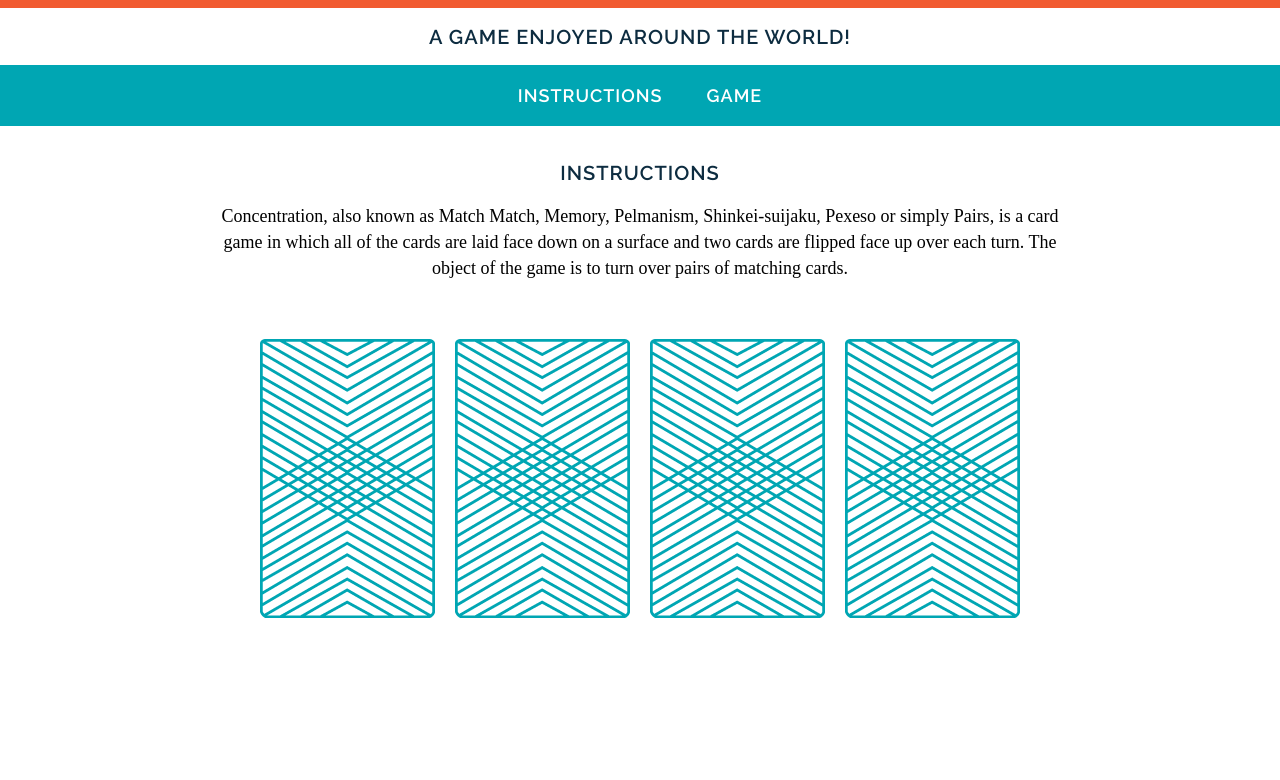
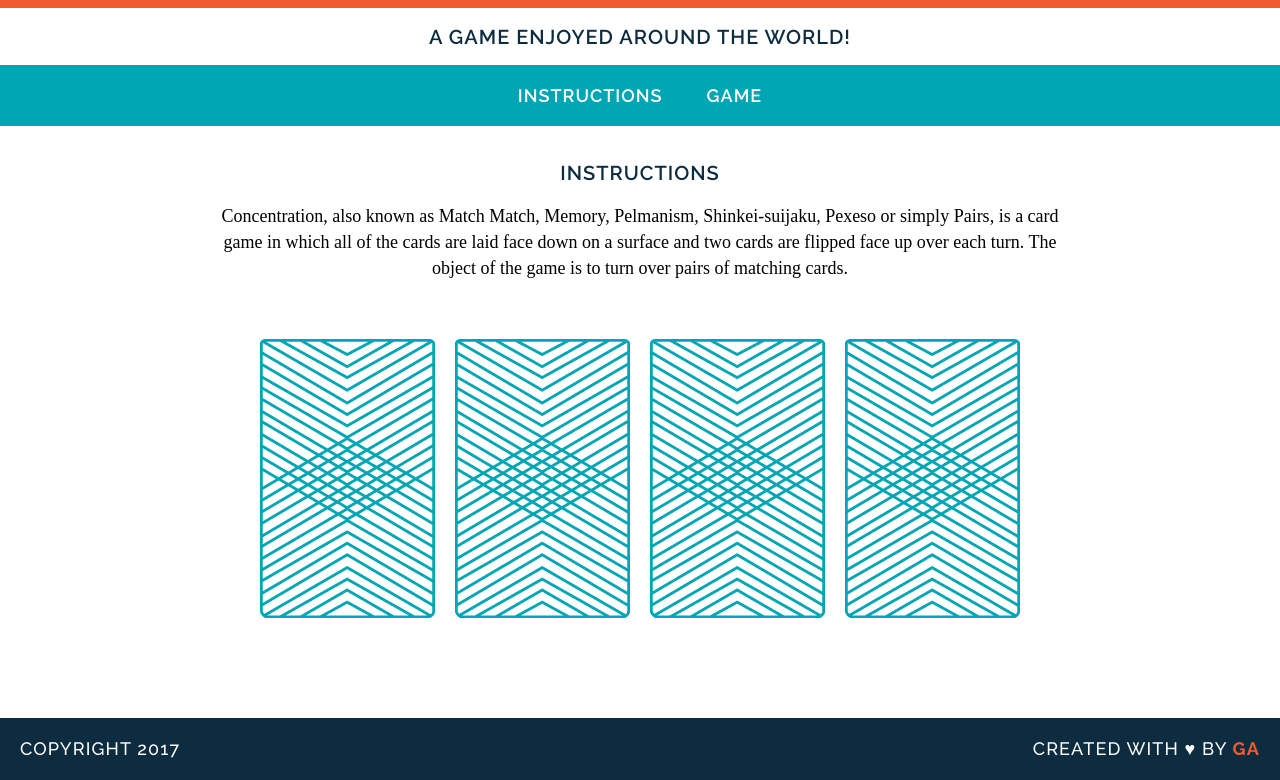
Before and after one commit to bcarteratx/GA-memoryGame, a plain HTML site: page memory_game/index.html in a window 1280 px wide. Shown: the part 105-885 px from the top of the page. Before the commit the page ends 823 px from the top, so only its background shows below. Drawn offline with Linux system fonts and the light colour scheme; a web font is replaced by a local one.

Commit message:
added floats

```diff
--- a/memory_game/css/style.css
+++ b/memory_game/css/style.css
@@ -31,6 +31,7 @@
 	font-size: 45px;
 	margin: 0;
 }
+
 a {
 	font-family: "Raleway", sans-serif;
 	color: #ffffff;
@@ -38,6 +39,11 @@
 	font-weight: 600;
 	font-size: 18px;
 	margin: 0 20px;
+	border-bottom: 2px solid transparent;
+}
+
+a:hover {
+	border-color: white;
 }
 
 h2 {
@@ -57,3 +63,37 @@
 img {
 	margin: 40px 8px;
 }
+
+footer {
+	text-transform: uppercase;
+	padding: 0 20px;
+	background-color: #0d2c40;
+	color: white;
+	font-size: 14px;
+	letter-spacing: .08em;
+	font-weight: 500;
+}
+
+.copyright {
+	font-family: "Raleway";
+	float: left;
+}
+
+.message {
+	font-family: "Raleway";
+	float: right;
+}
+
+.clearfix:after {
+	visibility: hidden;
+	display: block;
+	content: " ";
+	clear: both;
+	height: 0;
+	font-size: 0;
+}
+
+.name {
+	color: #f15b31;
+	font-weight: 700;
+}
--- a/memory_game/index.html
+++ b/memory_game/index.html
@@ -26,5 +26,9 @@
     	</div>
       <a href="#">learn about the developer behind the game - Brandon Carter!</a>
     </main>
+    <footer class="clearfix">
+      <p class="copyright">Copyright 2017</p>
+      <p class="message">Created with &hearts; by <span class="name">GA</span><p/>
+    </footer>
   </body>
 </html>
```
